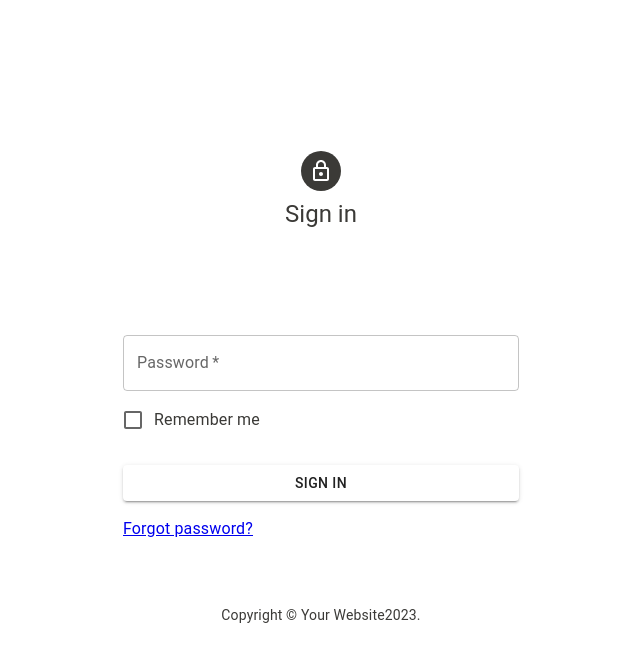
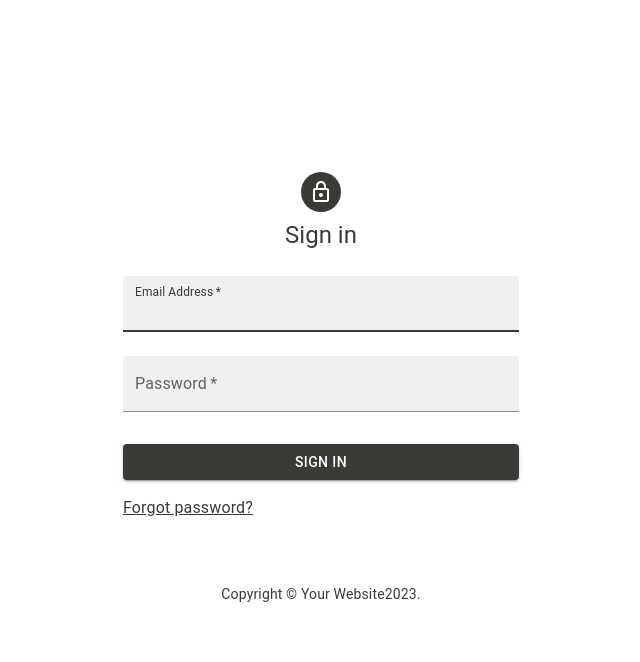
Before and after one commit to prakashmishra1234/mycapacitorapp, a React (Create React App) app: page /login in a window 1280 px wide. Shown: the top 662 px of the page, without its empty margins (319-959 px from the left). Built offline with nearby package versions, Linux system fonts and the light colour scheme; what @capacitor/core would draw is missing.

Commit message:
Login page added

```diff
--- a/src/Components/Drawer.tsx
+++ b/src/Components/Drawer.tsx
@@ -36,8 +36,9 @@ export default function CustomDrawer(props: any) {
         onOpen={toggleDrawer(true)}
         PaperProps={{
           sx: {
-            backgroundColor: theme === "dark" ? "primary.dark" : "primary.main",
-            color: theme === "dark" ? "primary.main" : "primary.dark",
+            backgroundColor:
+              theme === "dark" ? "primary.dark" : "primary.light",
+            color: theme === "dark" ? "primary.light" : "primary.dark",
             width: drawerComp === "notification" ? "100%" : null,
           },
         }}
--- a/src/Pages/Login.tsx
+++ b/src/Pages/Login.tsx
@@ -18,8 +18,18 @@ import {
   setLocalStorageData,
 } from "../utils/helper";
 import { AuthContext } from "../Store";
+import { makeStyles } from "@mui/material";
+
+// const useStyles = makeStyles(() => ({
+//   focusedLabel: {
+//     "& label.Mui-focused": {
+//       color: "#3c3",
+//     },
+//   },
+// }));
 
 const Login = () => {
+  // const classes = useStyles();
   const navigate = useNavigate();
   const context = React.useContext(AuthContext);
   const { setLogin, theme } = context;
@@ -44,8 +54,8 @@ const Login = () => {
   return (
     <Box
       sx={{
-        backgroundColor: theme === "dark" ? "primary.dark" : "primary.main",
-        color: theme === "dark" ? "primary.main" : "primary.dark",
+        backgroundColor: theme === "dark" ? "primary.dark" : "primary.light",
+        color: theme === "dark" ? "primary.light" : "primary.dark",
         height: "100vh",
         display: "flex",
         alignItems: "center",
@@ -82,7 +92,14 @@ const Login = () => {
                 <TextField
                   margin="normal"
                   required
+                  variant="filled"
+                  color={theme === "dark" ? "secondary" : "primary"}
                   fullWidth
+                  sx={{
+                    "& label.Mui-focused": {
+                      color: "primary.dark",
+                    },
+                  }}
                   id="email"
                   label="Email Address"
                   name="email"
@@ -93,12 +110,19 @@ const Login = () => {
                   }}
                 />
                 {props.errors.email && props.touched.email && (
-                  <span>{props.errors.email}</span>
+                  <span style={{ color: "red" }}>{props.errors.email}</span>
                 )}
                 <TextField
                   margin="normal"
                   required
+                  variant="filled"
                   fullWidth
+                  sx={{
+                    "& label.Mui-focused": {
+                      color: "primary.dark",
+                    },
+                  }}
+                  color={theme === "dark" ? "secondary" : "primary"}
                   name="password"
                   label="Password"
                   type="password"
@@ -108,13 +132,11 @@ const Login = () => {
                     props.setFieldValue("password", event.target.value);
                   }}
                 />
-                <FormControlLabel
-                  control={<Checkbox value="remember" />}
-                  label="Remember me"
-                />
+
                 <Button
                   type="submit"
                   fullWidth
+                  color={theme === "dark" ? "secondary" : "primary"}
                   variant="contained"
                   sx={{ mt: 3, mb: 2 }}
                 >
@@ -122,7 +144,9 @@ const Login = () => {
                 </Button>
                 <Grid container>
                   <Grid item xs>
-                    <Link to="">Forgot password?</Link>
+                    <Link style={{ color: "inherit" }} to="">
+                      Forgot password?
+                    </Link>
                   </Grid>
                   {/* <Grid item>
                     <Link to="">{"Don't have an account? Sign Up"}</Link>
--- a/src/Pages/Main.tsx
+++ b/src/Pages/Main.tsx
@@ -147,8 +147,8 @@ const Main = () => {
     <React.Fragment>
       <Box
         sx={{
-          backgroundColor: theme === "dark" ? "primary.dark" : "primary.main",
-          color: theme === "dark" ? "primary.main" : "primary.dark",
+          backgroundColor: theme === "dark" ? "primary.dark" : "primary.light",
+          color: theme === "dark" ? "primary.light" : "primary.dark",
         }}
       >
         <CustomDrawer />
--- a/src/Theme.tsx
+++ b/src/Theme.tsx
@@ -3,8 +3,12 @@ import { createTheme, responsiveFontSizes } from "@mui/material/styles";
 const theme = createTheme({
   palette: {
     primary: {
+      main: "#3b3a37",
+      dark: "#3b3a37",
+      light: "#fff",
+    },
+    secondary: {
       main: "#fff",
-      dark: "#3b3a37",
     },
   },
   components: {
```
